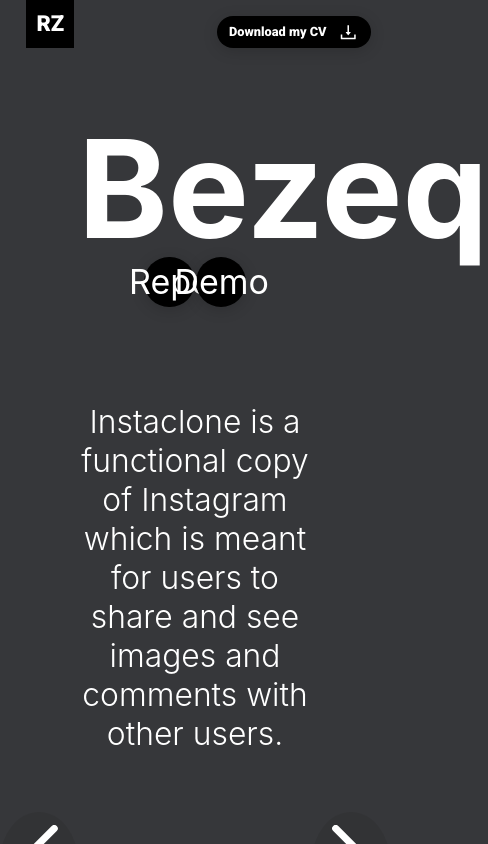
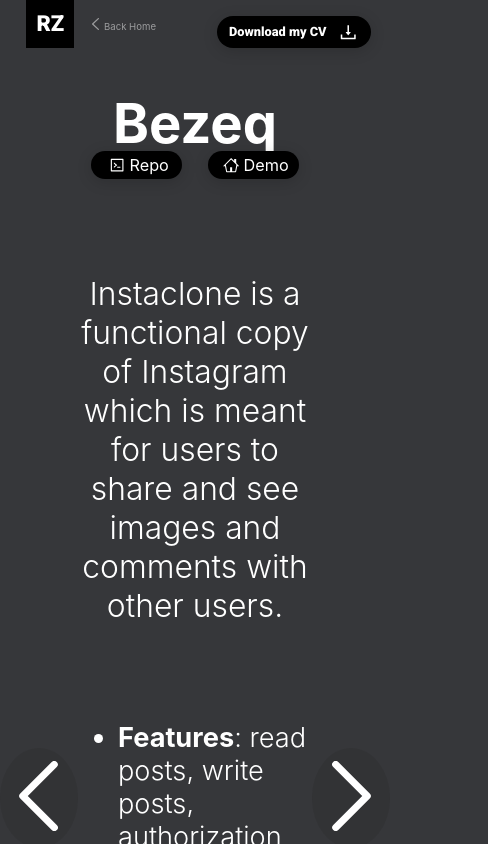
Before and after one commit to rafazold/portfolio, a React (Create React App) app: page /projects/bezeq in a window 390 px wide. Shown: the top 844 px of the page, 488 px wide, since content can reach past the window. Built offline with nearby package versions, Linux system fonts and the light colour scheme.

Commit message:
click and routes

```diff
--- a/package.json
+++ b/package.json
@@ -21,7 +21,7 @@
     "build": "react-scripts build",
     "test": "react-scripts test",
     "eject": "react-scripts eject",
-    "deploy": "react-scripts build && firebase deploy",
+    "deploy": "react-scripts build && firebase deploy -P production",
     "dev-deploy": "react-scripts build && firebase deploy -P staging"
   },
   "eslintConfig": {
--- a/src/Header/Header.js
+++ b/src/Header/Header.js
@@ -1,19 +1,28 @@
 import React, {Component} from 'react';
 import './Header.scss'
 import {AiOutlineDownload} from 'react-icons/ai';
+import { Link, useParams, useLocation } from "react-router-dom";
 
-class Header extends Component {
-    render() {
+const Header = () => {
+    let location = useLocation();
     return (
         <div className="Header">
             <span className="header-left">
                 <span className="initials-square">
                     <span className="initials">RZ</span>
                 </span>
-                    {this.props.backHome ? <span className="back-home">
-                        {/*<img className="back-home-arrow" src="./assets/back-arrow.svg" alt="back-arrow"/>*/}
+                {location.pathname.length > 1 ?
+                    <Link to={'/'}>
+                    <span className="back-home">
 
-                    Back Home</span> : null}
+                        <img className="back-home-arrow"
+                                        src={`${process.env.PUBLIC_URL}/assets/back-arrow.svg`}
+                                        alt="back-arrow"/>
+
+
+                Back Home</span>
+                    </Link>
+                    : null}
             </span>
             <a className='download-cv' href="./assets/Rafael Zoldan - Resume.pdf" target="_blank" download>Download my CV
                 <AiOutlineDownload size={'1.6em'}/>
@@ -21,6 +30,6 @@ class Header extends Component {
         </div>
     );
 }
-}
+
 
 export default Header;
--- a/src/Header/Header.scss
+++ b/src/Header/Header.scss
@@ -115,6 +115,9 @@
     align-items: center;
     color: white;
 }
+a {
+    color: white;
+    text-decoration: none;
 
     .back-home {
         opacity: 50%;
@@ -123,7 +126,7 @@
             margin-right: 0.57em;
         }
     }
-
+}
 .download-cv {
     z-index: 10;
     text-decoration: none;
--- a/src/Homepage/Projects/Projects.js
+++ b/src/Homepage/Projects/Projects.js
@@ -3,6 +3,7 @@ import './Projects.scss'
 import Modal from "react-bootstrap/Modal";
 import Header from "../../Header/Header";
 import data from '../../projects.json'
+import { Link, useParams } from "react-router-dom";
 import ProjectPage from "../../ProjectPage/ProjectPage";
 
 const Projects = () => {
@@ -22,14 +23,14 @@ const Projects = () => {
                 {projectsList.map(project => {
                     return <article className="project-wrapper" key={Math.random().toString(36).substring(2, 15)} onClick={handleShowModal}>
                         <div className="image-wrapper">
-                            <a /*href={project.url}*/ target="_blank" rel="noopener noreferrer">
+                            <Link to={`/projects/${data.projects[project].id}`}>
                                 <img
                                     className="project-image"
                                     src={data.projects[project].image}
                                     alt="project image"
                                     projectId={data.projects[project].id}
                                 />
-                            </a>
+                            </Link>
                         </div>
                         <div className="project-footer">
                             <span className="project-name">{data.projects[project].name}</span>
--- a/src/ProjectPage/ProjectPage.scss
+++ b/src/ProjectPage/ProjectPage.scss
@@ -1,3 +1,38 @@
+@import "~bootstrap/scss/functions";
+@import "~bootstrap/scss/variables";
+@import "~bootstrap/scss/mixins/_breakpoints";
+
+@include media-breakpoint-down(sm) {
+    .project-page-title {
+        font-size: 2em;
+    }
+    .project-page-buttons {
+        justify-content: space-around;
+        font-size: small;
+        a {
+            width: 40%;
+            .project-page-button {
+                height: 28px;
+            }
+        }
+    }
+}
+
+@include media-breakpoint-up(md) {
+    .project-page-title {
+        font-size: 5em;
+    }
+    .project-page-buttons {
+        justify-content: center;
+        a {
+            width: 22%;
+            .project-page-button {
+                height: 50px;
+            }
+        }
+    }
+}
+
 body {
     background: #36373a;
 }
@@ -64,7 +99,6 @@ body {
             max-width: 60%;
 
             .project-page-title {
-                font-size: 5em;
                 color: white;
                 margin-block-end: 0;
                 margin-block-start: 0.3em;
@@ -72,9 +106,7 @@ body {
             }
             .project-page-buttons {
                 display: flex;
-                justify-content: center;
                 a {
-                    width: 22%;
                     text-decoration: none;
                     color: white;
 
@@ -92,7 +124,6 @@ body {
                         justify-content: center;
                         align-items: center;
                         padding: 0 0.5em;
-                        height: 50px;
                         font-size: 1.25em;
                         margin: 0 1%;
 
```
Lines whose indentation alone changed are shown as unchanged.
